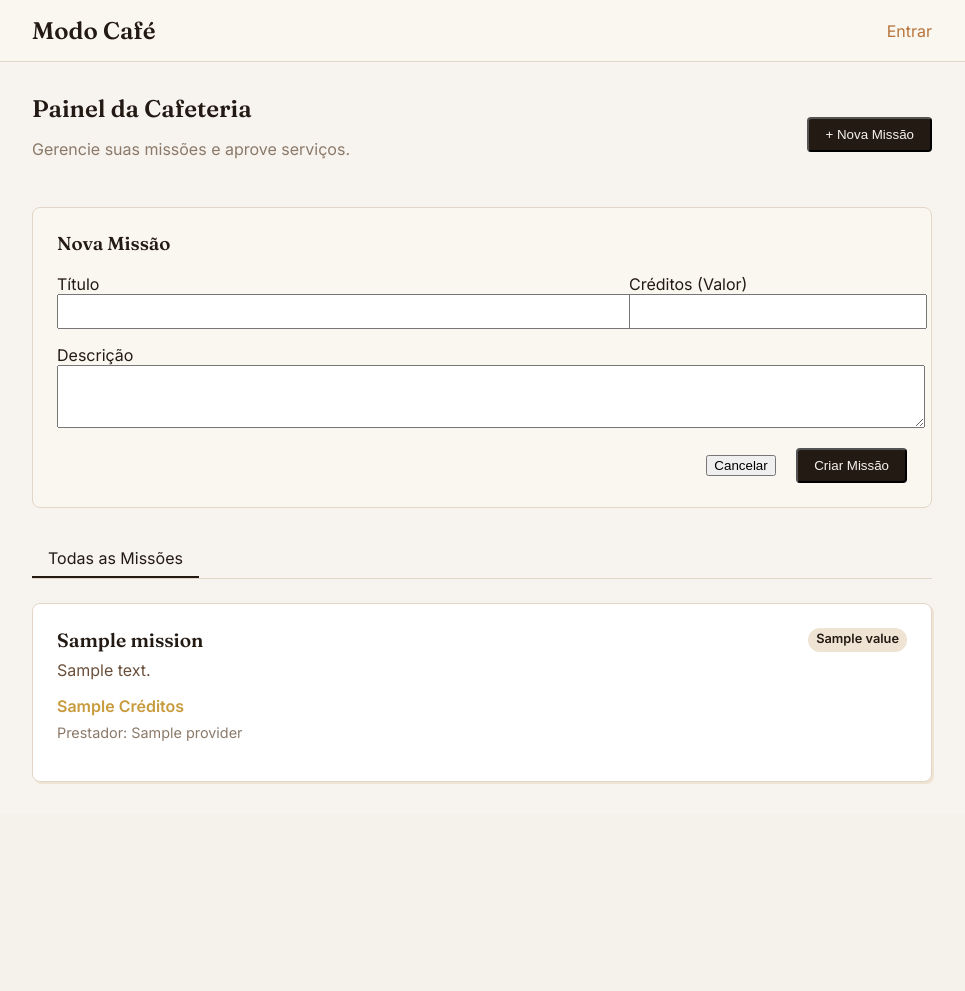
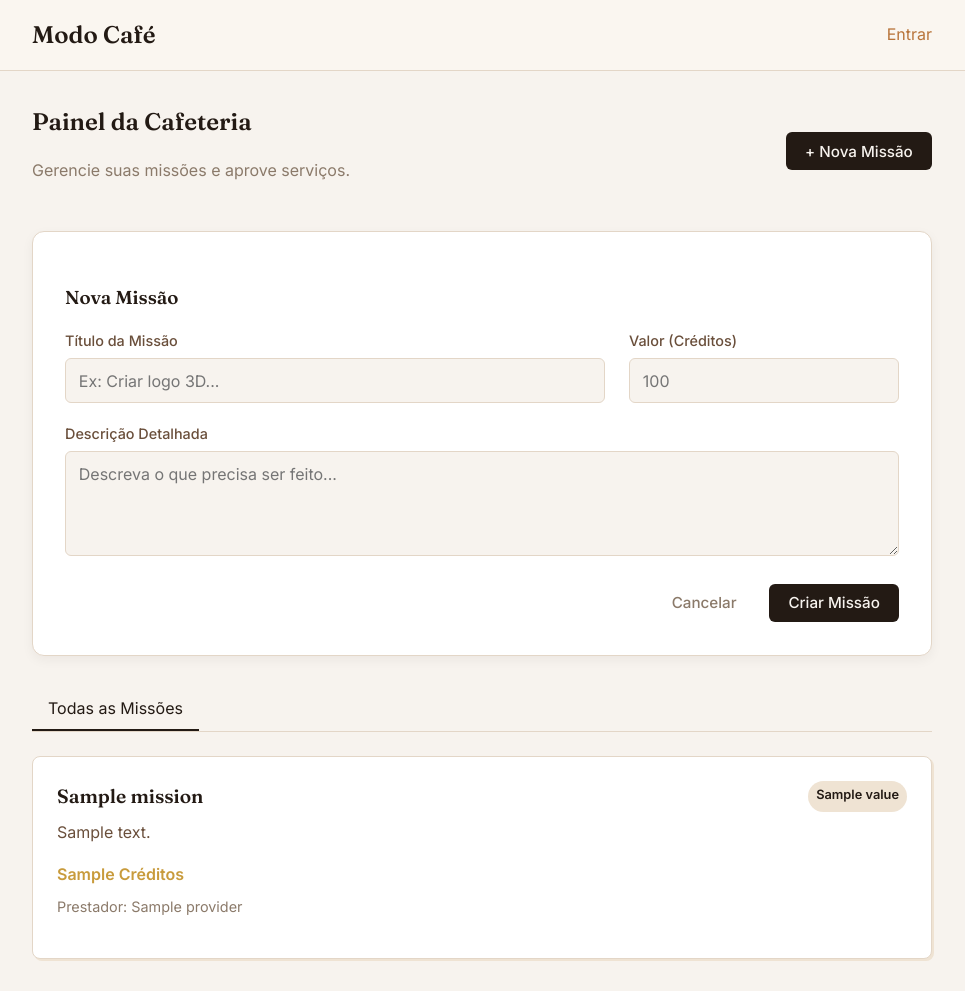
Before and after one commit to ilaraca/coffee-colab, a FastAPI app: template app/templates/cafe_dashboard.html in a window 1280 px wide, after a click on "+ Nova Missão". Shown: the whole page, without its empty margins (158-1123 px from the left). Before the commit the page ends 784 px from the top, so only its background shows below. Run offline with FastAPI, Linux system fonts and the light colour scheme; the template is opened without the code that fills it: most values are stand-ins (such as "Sample title", 1, 10 or a date in 2020); some libraries are stand-ins or nearby versions.

Commit message:
feat(ui): extract CSS to static file and refine mission form UI

```diff
--- a/app/main.py
+++ b/app/main.py
@@ -23,8 +23,8 @@ app = FastAPI(title="Coffee Co-lab")
 app.add_middleware(SessionMiddleware, secret_key=settings.SECRET_KEY)
 
 # Static
-# app.mount("/static", StaticFiles(directory="app/static"), name="static")
-# (Creating empty static dir later if needed, for now using inline CSS for MVP speed)
+app.mount("/static", StaticFiles(directory="app/static"), name="static")
+
 
 # Routes
 app.include_router(routes_auth.router)
--- /dev/null
+++ b/app/static/css/style.css
@@ -0,0 +1,196 @@
+:root {
+    --cream: #F7F3EE;
+    --latte: #EFE3D3;
+    --card: #FAF6F0;
+    --ink: #231A14;
+    --cocoa: #6A4F3B;
+    --sand: #8B7A6A;
+    --gold: #C89B3C;
+    --caramel: #B8743A;
+    --line: #E3D6C7;
+    --white: #FFFFFF;
+    --success: #2E7D32;
+    --danger: #D32F2F;
+}
+
+body {
+    background-color: var(--cream);
+    color: var(--ink);
+    font-family: 'Inter', sans-serif;
+    margin: 0;
+    padding: 0;
+    line-height: 1.6;
+}
+
+h1, h2, h3, h4, h5, h6 {
+    font-family: 'Fraunces', serif;
+    font-weight: 600;
+    color: var(--ink);
+}
+
+a {
+    color: var(--caramel);
+    text-decoration: none;
+    transition: color 0.2s;
+}
+
+a:hover {
+    color: var(--cocoa);
+}
+
+/* Utilities */
+.container {
+    max-width: 900px;
+    margin: 0 auto;
+    padding: 2rem;
+}
+
+.text-right { text-align: right; }
+.mb-1 { margin-bottom: 0.5rem; }
+.mb-2 { margin-bottom: 1rem; }
+.mt-1 { margin-top: 0.5rem; }
+.mt-2 { margin-top: 1rem; }
+
+/* Buttons */
+.btn {
+    display: inline-flex;
+    align-items: center;
+    justify-content: center;
+    padding: 0.6rem 1.2rem;
+    border-radius: 6px;
+    font-family: 'Inter', sans-serif;
+    font-weight: 500;
+    cursor: pointer;
+    border: none;
+    transition: all 0.2s ease;
+    font-size: 0.95rem;
+}
+
+.btn-primary {
+    background-color: var(--ink);
+    color: var(--cream);
+}
+
+.btn-primary:hover {
+    background-color: #000;
+    transform: translateY(-1px);
+}
+
+.btn-secondary {
+    background-color: transparent;
+    color: var(--sand);
+    border: 1px solid transparent;
+}
+
+.btn-secondary:hover {
+    color: var(--ink);
+    background-color: rgba(0,0,0,0.05);
+}
+
+.btn-outline {
+    background-color: transparent;
+    border: 1px solid var(--gold);
+    color: var(--gold);
+}
+
+.btn-outline:hover {
+    background-color: var(--gold);
+    color: white;
+}
+
+/* Flash Messages */
+.flash { padding: 1rem; margin-bottom: 1rem; border-radius: 6px; font-weight: 500;}
+.flash-error { background-color: #ffebee; color: var(--danger); border: 1px solid #ffcdd2; }
+.flash-success { background-color: #e8f5e9; color: var(--success); border: 1px solid #c8e6c9; }
+
+/* Forms */
+.form-card {
+    background: var(--white);
+    padding: 2rem;
+    margin-bottom: 2rem;
+    border-radius: 12px;
+    border: 1px solid var(--line);
+    box-shadow: 0 4px 12px rgba(35, 26, 20, 0.05);
+}
+
+.form-grid {
+    display: grid;
+    grid-template-columns: 2fr 1fr;
+    gap: 1.5rem;
+}
+
+.form-group {
+    margin-bottom: 1.2rem;
+}
+
+.form-group label {
+    display: block;
+    margin-bottom: 0.4rem;
+    color: var(--cocoa);
+    font-weight: 500;
+    font-size: 0.9rem;
+}
+
+.form-control {
+    width: 100%;
+    padding: 0.7rem 0.8rem;
+    border: 1px solid var(--line);
+    border-radius: 6px;
+    font-family: 'Inter', sans-serif;
+    font-size: 1rem;
+    background-color: var(--cream);
+    transition: border-color 0.2s, box-shadow 0.2s;
+    box-sizing: border-box; /* Fix for padding increasing width */
+}
+
+.form-control:focus {
+    outline: none;
+    border-color: var(--gold);
+    box-shadow: 0 0 0 3px rgba(200, 155, 60, 0.2);
+    background-color: white;
+}
+
+textarea.form-control {
+    resize: vertical;
+    min-height: 100px;
+}
+
+/* Cards */
+.card {
+    background: var(--white);
+    padding: 1.5rem;
+    border: 1px solid var(--line);
+    border-radius: 8px;
+    box-shadow: 2px 2px 0 var(--latte);
+    transition: transform 0.2s;
+}
+
+.card:hover {
+    transform: translateY(-2px);
+    box-shadow: 4px 4px 0 var(--latte);
+}
+
+.status-badge {
+    background: var(--latte);
+    padding: 0.2rem 0.6rem;
+    border-radius: 20px;
+    font-size: 0.75rem;
+    font-weight: 600;
+    text-transform: uppercase;
+    letter-spacing: 0.05em;
+    color: var(--ink);
+}
+
+/* Nav */
+nav {
+    border-bottom: 1px solid var(--line);
+    padding: 1rem 0;
+    background: var(--card);
+}
+
+.nav-link {
+    font-family: 'Fraunces', serif;
+    font-size: 1.5rem;
+    color: var(--ink);
+    font-weight: 600;
+}
--- a/app/templates/base.html
+++ b/app/templates/base.html
@@ -12,43 +12,8 @@
     <!-- HTMX -->
     <script src="https://unpkg.com/htmx.org@1.9.10"></script>
 
-    <style>
-        :root {
-            --cream: #F7F3EE;
-            --latte: #EFE3D3;
-            --card: #FAF6F0;
-            --ink: #231A14;
-            --cocoa: #6A4F3B;
-            --sand: #8B7A6A;
-            --gold: #C89B3C;
-            --caramel: #B8743A;
-            --line: #E3D6C7;
-        }
-        body {
-            background-color: var(--cream);
-            color: var(--ink);
-            font-family: 'Inter', sans-serif;
-            margin: 0;
-            padding: 0;
-        }
-        h1, h2, h3, h4, h5, h6 {
-            font-family: 'Fraunces', serif;
-            font-weight: 600;
-        }
-        a { color: var(--caramel); text-decoration: none; }
-        .btn-primary {
-            background-color: var(--ink);
-            color: var(--cream);
-            padding: 0.5rem 1rem;
-            border-radius: 4px;
-            text-decoration: none;
-            display: inline-block;
-        }
-        .container { max-width: 900px; margin: 0 auto; padding: 2rem; }
-        .flash { padding: 1rem; margin-bottom: 1rem; border-radius: 4px; }
-        .flash-error { background-color: #fee; color: #c00; }
-        .flash-success { background-color: #efe; color: #0c0; }
-    </style>
+    <!-- CSS -->
+    <link rel="stylesheet" href="/static/css/style.css">
 </head>
 <body>
     <nav style="border-bottom: 1px solid var(--line); padding: 1rem 0; background: var(--card);">
--- a/app/templates/cafe_dashboard.html
+++ b/app/templates/cafe_dashboard.html
@@ -6,32 +6,33 @@
         <h2 style="margin: 0;">Painel da Cafeteria</h2>
         <p style="color: var(--sand);">Gerencie suas missões e aprove serviços.</p>
     </div>
-    <button onclick="document.getElementById('new-mission-form').style.display='block'" class="btn-primary">
+    <button onclick="document.getElementById('new-mission-form').style.display='block'" class="btn btn-primary">
         + Nova Missão
     </button>
 </div>
 
 <!-- New Mission Form (Hidden by default or Modal) -->
-<div id="new-mission-form" style="display: none; background: var(--card); padding: 1.5rem; margin-bottom: 2rem; border-radius: 8px; border: 1px solid var(--line);">
-    <h3 style="margin-top: 0;">Nova Missão</h3>
+<!-- New Mission Form -->
+<div id="new-mission-form" class="form-card" style="display: none;">
+    <h3 class="mb-2">Nova Missão</h3>
     <form action="/cafe/missions" method="post">
-        <div style="display: grid; grid-template-columns: 2fr 1fr; gap: 1rem;">
-            <div>
-                <label>Título</label>
-                <input type="text" name="title" required style="width: 100%; padding: 0.5rem;">
+        <div class="form-grid">
+            <div class="form-group">
+                <label for="title">Título da Missão</label>
+                <input type="text" id="title" name="title" class="form-control" placeholder="Ex: Criar logo 3D..." required>
             </div>
-            <div>
-                <label>Créditos (Valor)</label>
-                <input type="number" name="credit_value" min="1" required style="width: 100%; padding: 0.5rem;">
+            <div class="form-group">
+                <label for="credit_value">Valor (Créditos)</label>
+                <input type="number" id="credit_value" name="credit_value" class="form-control" min="1" placeholder="100" required>
             </div>
         </div>
-        <div style="margin-top: 1rem;">
-            <label>Descrição</label>
-            <textarea name="description" required rows="3" style="width: 100%; padding: 0.5rem;"></textarea>
+        <div class="form-group">
+            <label for="description">Descrição Detalhada</label>
+            <textarea id="description" name="description" class="form-control" rows="4" placeholder="Descreva o que precisa ser feito..." required></textarea>
         </div>
-        <div style="margin-top: 1rem; text-align: right;">
-            <button type="button" onclick="document.getElementById('new-mission-form').style.display='none'" style="margin-right: 1rem;">Cancelar</button>
-            <button type="submit" class="btn-primary">Criar Missão</button>
+        <div class="text-right mt-2">
+            <button type="button" class="btn btn-secondary" onclick="document.getElementById('new-mission-form').style.display='none'" style="margin-right: 0.5rem;">Cancelar</button>
+            <button type="submit" class="btn btn-primary">Criar Missão</button>
         </div>
     </form>
 </div>
@@ -75,16 +76,16 @@
                 </div>
                 {% endif %}
 
-                <button onclick="document.getElementById('approve-{{ mission.id }}').style.display='block'" class="btn-primary" style="background: var(--gold); border: none; cursor: pointer;">
+                <button onclick="document.getElementById('approve-{{ mission.id }}').style.display='block'" class="btn btn-primary" style="background: var(--gold); border: none; cursor: pointer;">
                     Avaliar & Aprovar
                 </button>
 
                 <!-- Simple Inline Modal for Approval -->
-                <div id="approve-{{ mission.id }}" style="display: none; margin-top: 1rem; padding: 1rem; border-top: 1px dashed var(--gold);">
+                <div id="approve-{{ mission.id }}" class="form-card" style="display: none; margin-top: 1rem; border: 1px dashed var(--gold); background: var(--cream);">
                     <form action="/cafe/missions/{{ mission.id }}/approve" method="post">
-                        <div style="margin-bottom: 0.5rem;">
+                        <div class="form-group">
                             <label>Nota (1-5)</label>
-                            <select name="score" required>
+                            <select name="score" class="form-control" required>
                                 <option value="5">5 estrelas</option>
                                 <option value="4">4 estrelas</option>
                                 <option value="3">3 estrelas</option>
@@ -92,18 +93,20 @@
                                 <option value="1">1 estrela</option>
                             </select>
                         </div>
-                        <div style="margin-bottom: 0.5rem;">
+                        <div class="form-group">
                             <label>Recomendação (Texto curto)</label>
-                            <input type="text" name="recommendation_text" required placeholder="Ex: Ótimo trabalho, muito atencioso!" style="width: 100%; padding: 0.3rem;">
+                            <input type="text" name="recommendation_text" class="form-control" required placeholder="Ex: Ótimo trabalho, muito atencioso!">
                         </div>
-                        <div style="margin-bottom: 0.5rem;">
-                            <label>
-                                <input type="checkbox" name="allow_public" value="true">
+                        <div class="form-group">
+                            <label style="display: flex; align-items: center; cursor: pointer;">
+                                <input type="checkbox" name="allow_public" value="true" style="margin-right: 0.5rem; width: auto;">
                                 Permitir uso no portfólio público
                             </label>
                         </div>
-                        <button type="submit" class="btn-primary" style="font-size: 0.9rem;">Confirmar Aprovação</button>
-                        <button type="button" onclick="document.getElementById('approve-{{ mission.id }}').style.display='none'" style="background: none; border: none; text-decoration: underline; cursor: pointer; color: var(--sand);">Cancelar</button>
+                        <div class="mt-2 text-right">
+                         <button type="button" onclick="document.getElementById('approve-{{ mission.id }}').style.display='none'" class="btn btn-secondary">Cancelar</button>
+                            <button type="submit" class="btn btn-primary">Confirmar Aprovação</button>
+                        </div>
                     </form>
                 </div>
 
--- a/app/templates/landing.html
+++ b/app/templates/landing.html
@@ -117,8 +117,8 @@
     </p>
 
     <div style="display: flex; gap: 1rem; justify-content: center;">
-        <a href="/login" class="btn-primary" style="font-size: 1.2rem; padding: 1rem 2rem;">Começar Agora</a>
-        <a href="#como-funciona" class="btn-secondary" style="background: white; color: var(--ink); border: 1px solid var(--ink); padding: 1rem 2rem; border-radius: 4px; text-decoration: none; font-weight: 600;">Como Funciona</a>
+        <a href="/login" class="btn btn-primary" style="font-size: 1.2rem; padding: 1rem 2rem;">Começar Agora</a>
+        <a href="#como-funciona" class="btn btn-secondary" style="background: white; color: var(--ink); border: 1px solid var(--ink); padding: 1rem 2rem; border-radius: 4px; text-decoration: none; font-weight: 600;">Como Funciona</a>
     </div>
 </div>
 
@@ -176,6 +176,6 @@
 </div>
 
 <div style="text-align: center; margin-bottom: 4rem;">
-    <a href="/login" class="btn-primary" style="font-size: 1.5rem; padding: 1.5rem 3rem;">Junte-se ao Movimento</a>
+    <a href="/login" class="btn btn-primary" style="font-size: 1.5rem; padding: 1.5rem 3rem;">Junte-se ao Movimento</a>
 </div>
 {% endblock %}
--- a/app/templates/redeem.html
+++ b/app/templates/redeem.html
@@ -17,7 +17,7 @@
 
         {% if can_confirm %}
         <form action="/redeem/{{ token }}/confirm" method="post">
-            <button type="submit" class="btn-primary" style="font-size: 1.2rem; padding: 1rem 2rem; background: green;">
+            <button type="submit" class="btn btn-primary" style="font-size: 1.2rem; padding: 1rem 2rem; background: green;">
                 CONFIRMAR CONSUMO
             </button>
         </form>
--- a/app/templates/wallet.html
+++ b/app/templates/wallet.html
@@ -75,9 +75,9 @@
     <form action="/wallet/token" method="post" class="token-form">
         <div>
             <label>Valor a consumir</label>
-            <input type="number" name="amount" min="1" max="{{ balance }}" required style="padding: 0.5rem; width: 150px;">
+            <input type="number" name="amount" min="1" max="{{ balance }}" required class="form-control" style="width: 150px;">
         </div>
-        <button type="submit" class="btn-primary">Gerar QR Code</button>
+        <button type="submit" class="btn btn-primary">Gerar QR Code</button>
     </form>
 </div>
 {% endif %}
```
Also changed, not shown: app/templates/login.html (+8 -8 lines), app/templates/provider_dashboard.html (+7 -7 lines).
